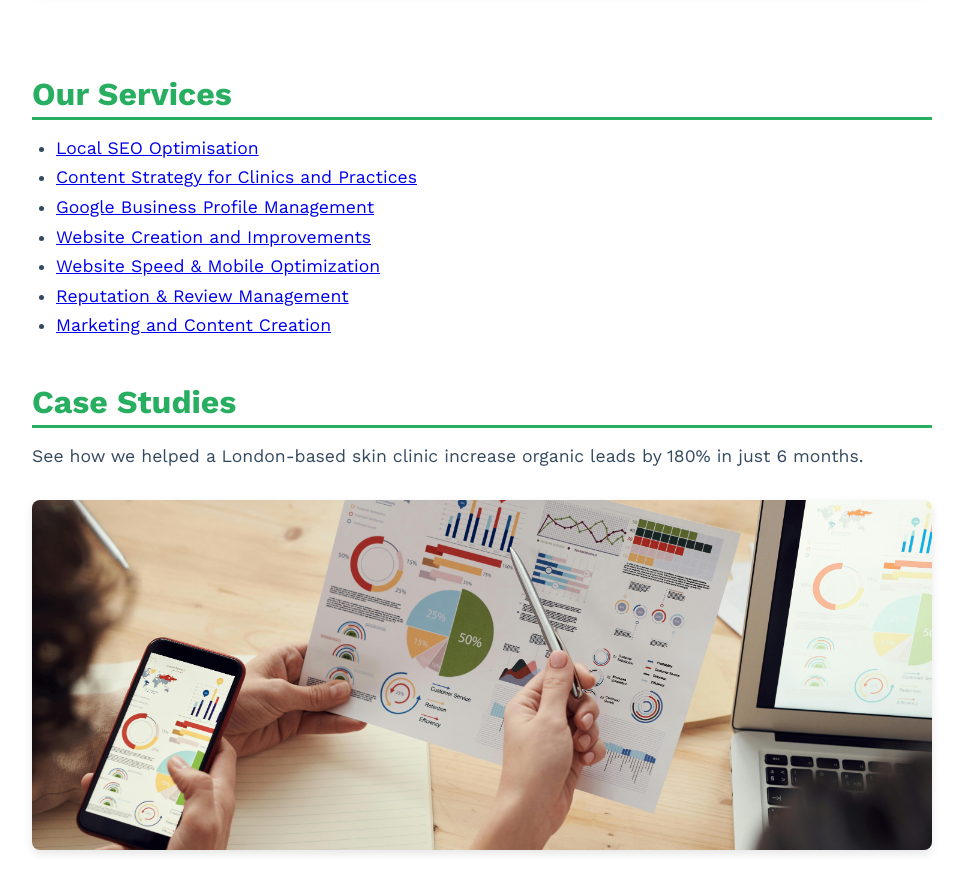
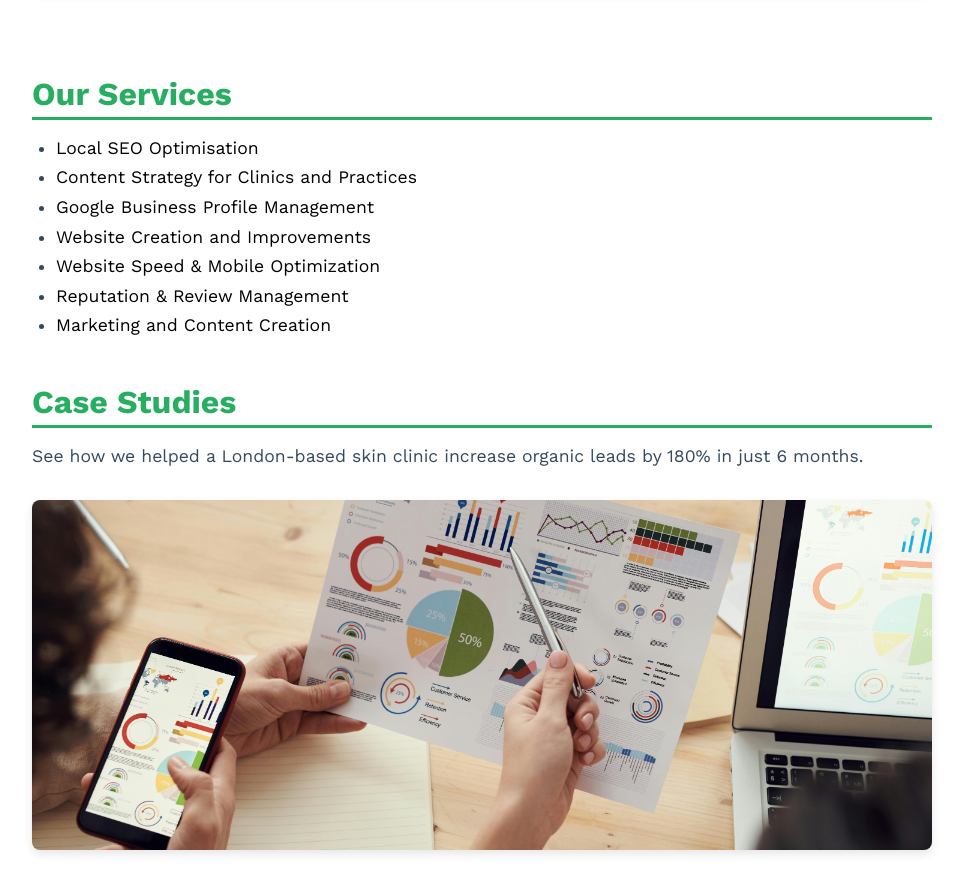
Before and after one commit to ConnorG76/PatiantPathSEO, a plain HTML site: page index.html in a window 1280 px wide. Shown: the part 1160-2052 px from the top of the page, without its empty margins (158-1121 px from the left). Drawn offline with nearby package versions, Linux system fonts and the light colour scheme.

Commit message:
Update index.html

```diff
--- a/index.html
+++ b/index.html
@@ -152,6 +152,16 @@
     </section>
 
   <section>
+    <style>
+        section a {
+          color: black;          /* Make links black */
+          text-decoration: none; /* Remove underline */
+        }
+        section a:hover {
+          color: gray;           /* Optional: link color on hover */
+        }
+      </style>
+
       <h2>Our Services</h2>
       <ul>
         <li><a href="local-seo.html">Local SEO Optimisation</a></li>
```
Lines whose indentation alone changed are shown as unchanged.
